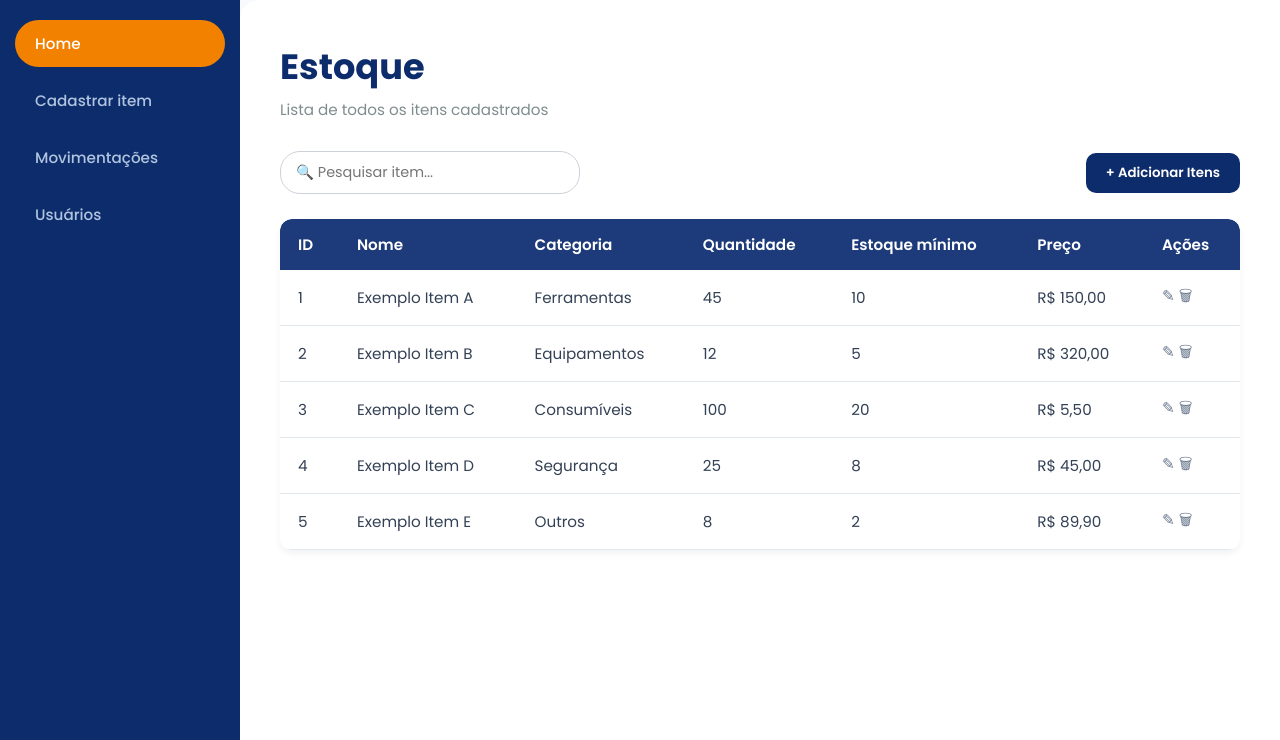
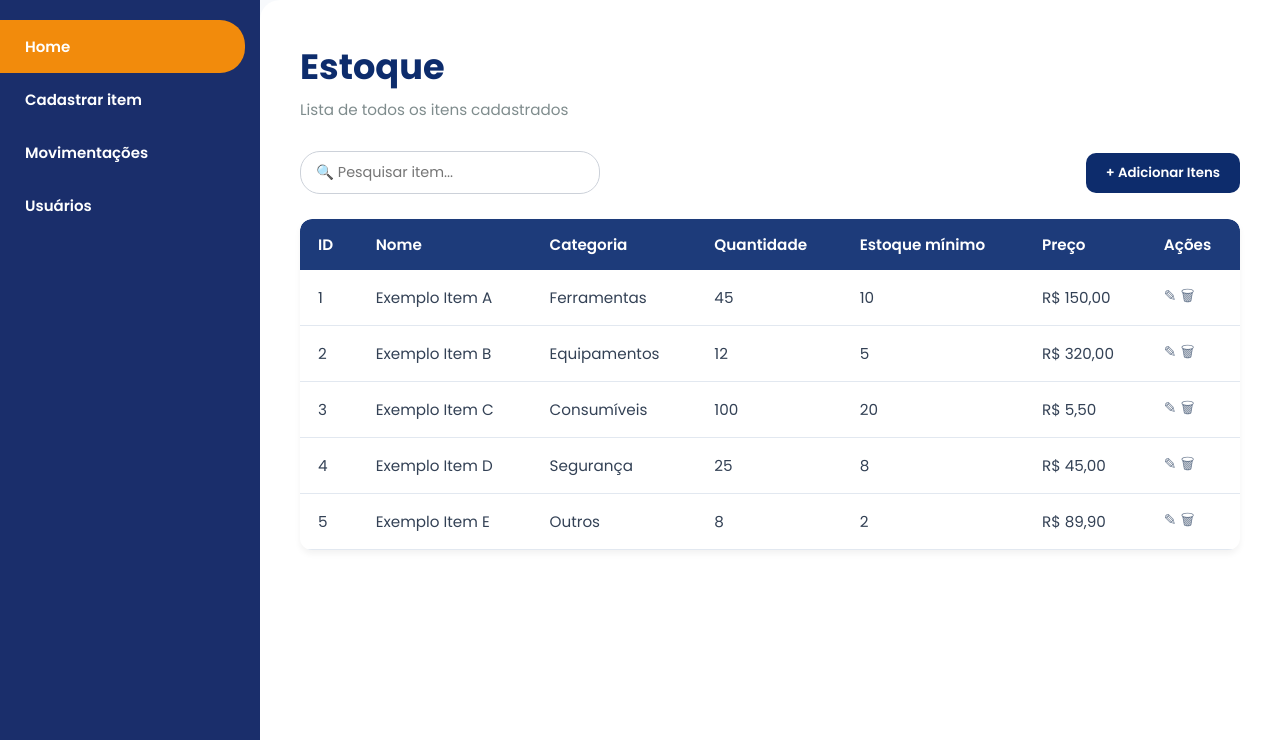
Before and after one commit to troszczyas/tcc-senai, a Flask app: page /home in a window 1280 px wide. Shown: the part 60-800 px from the top of the page. Run offline with Flask 3, Linux system fonts and the light colour scheme; the visitor is signed in with stand-in values (Sample User, id 1); data that the repository does not hold is empty.

Commit message:
home, item, mov

```diff
--- a/static/home.css
+++ b/static/home.css
@@ -62,44 +62,52 @@ body {
 .main-container {
     display: flex;
     margin-top: 60px; /* Para não ficar embaixo da navbar */
-    height: calc(100vh - 60px);
+    height: calc(100vh - 60px); /* Ocupa exatamente o espaço restante */
     width: 100%;
 }
 
-/* SIDEBAR */
+/* SIDEBAR - CORRIGIDA E TRAVADA */
 .sidebar {
-    width: 240px;
-    background-color: #0d2c6c;
+    width: 260px;
+    min-width: 260px; /* Impede que ela encolha se a tabela ou a tela mudar */
+    max-width: 260px; /* Impede que ela aumente */
+    background-color: #1a2e6b;
+    color: white;
+    display: flex;
+    flex-direction: column;
     padding-top: 20px;
+    height: 100%; /* Ocupa 100% do main-container (evita quebra com o topo de 60px) */
+}
+
+/* Removido o gap e o padding lateral para o botão ativo encostar perfeitamente */
+.sidebar-menu {
     display: flex;
     flex-direction: column;
 }
 
-.sidebar-menu {
-    display: flex;
-    flex-direction: column;
-    gap: 10px;
-    padding: 0 15px;
-}
-
+/* Ajustado os links para o padrão correto do seu sistema */
 .menu-item {
-    color: #b0c4de;
+    display: block;
+    padding: 15px 25px;
+    color: #ffffff;
     text-decoration: none;
-    padding: 12px 20px;
-    border-radius: 25px;
-    font-size: 0.95rem;
-    font-weight: 500;
-    transition: all 0.3s ease;
+    font-weight: 600;
+    font-size: 15px;
+    transition: 0.3s;
 }
 
 .menu-item:hover {
-    background-color: rgba(255, 255, 255, 0.1);
+    background-color: #152557;
     color: white;
 }
 
+/* Botão ativo formatado idêntico ao seu mockup (Borda redonda na direita) */
 .menu-item.active {
-    background-color: #f28100; /* Laranja ativo do mockup */
+    background-color: #f28b0c; /* Laranja SENAI do mockup */
     color: white;
+    border-top-right-radius: 25px;
+    border-bottom-right-radius: 25px;
+    margin-right: 15px; /* Cria o recuo elegante na lateral */
 }
 
 /* CONTEÚDO DA PÁGINA */
@@ -203,7 +211,7 @@ body {
     color: #64748b;
 }
 
-/* --- ADICIONADO: ESTILO PARA LINHA DE NÃO ENCONTRADO --- */
+/* ESTILO PARA LINHA DE NÃO ENCONTRADO */
 .no-results td {
     text-align: center;
     color: #7f8c8d;
--- a/static/movimentacao.css
+++ b/static/movimentacao.css
@@ -14,11 +14,14 @@ body {
 /* --- SIDEBAR --- */
 .sidebar {
     width: 260px;
+    min-width: 260px; /* Impede que ela encolha se a tela ou a tabela crescer */
+    max-width: 260px; /* Impede que ela aumente */
     background-color: #1a2e6b;
     color: white;
     display: flex;
     flex-direction: column;
     padding-top: 20px;
+    height: 100vh; /* Garante que ocupe sempre a altura total da janela */
 }
 
 .sidebar-menu-toggle {
--- a/static/usuario.css
+++ b/static/usuario.css
@@ -14,11 +14,14 @@ body {
 /* --- SIDEBAR (TOTALMENTE CORRIGIDO) --- */
 .sidebar {
     width: 260px;
+    min-width: 260px; /* Impede que ela encolha se a tela ou a tabela crescer */
+    max-width: 260px; /* Impede que ela aumente */
     background-color: #1a2e6b;
     color: white;
     display: flex;
     flex-direction: column;
     padding-top: 20px;
+    height: 100vh; /* Garante que ocupe sempre a altura total da janela */
 }
 
 .sidebar-menu-toggle {
```
Also changed, not shown: static/item.css (+8 -2 lines).
